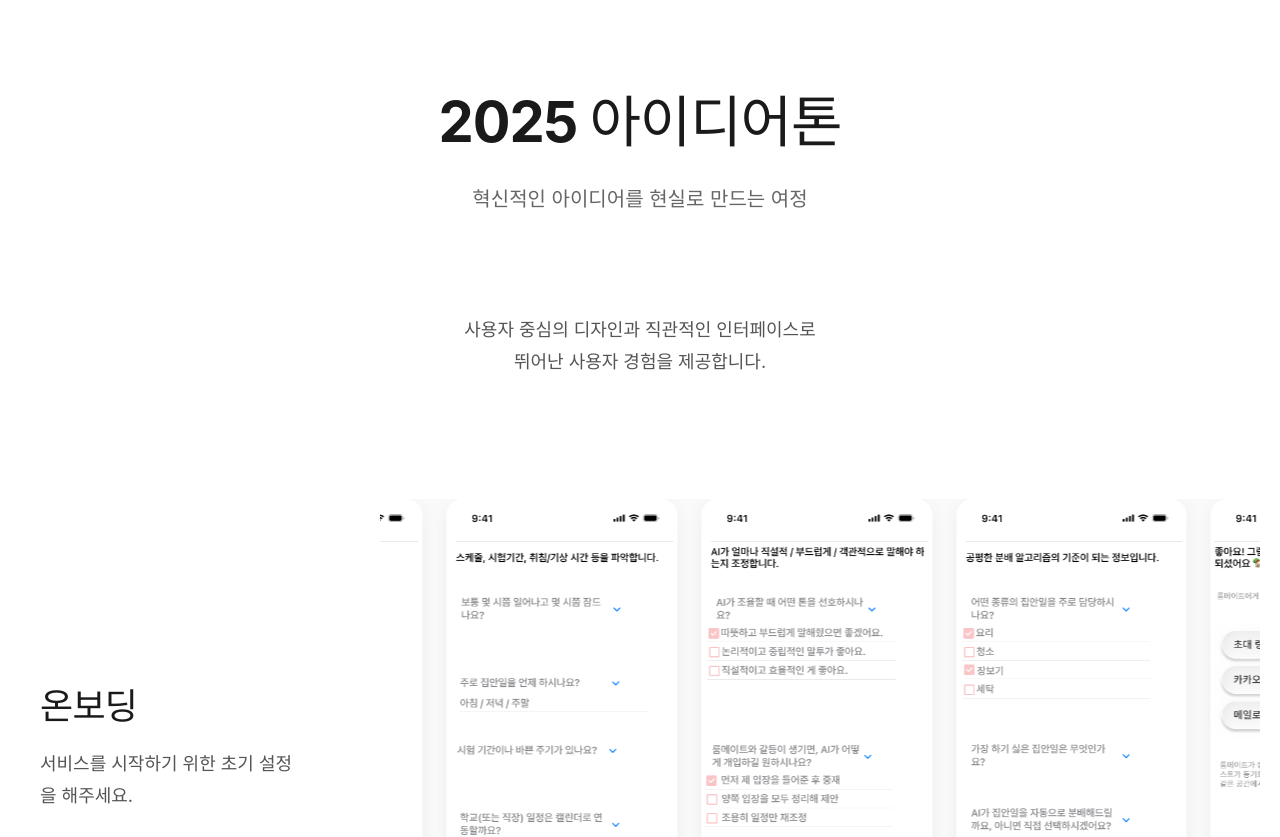
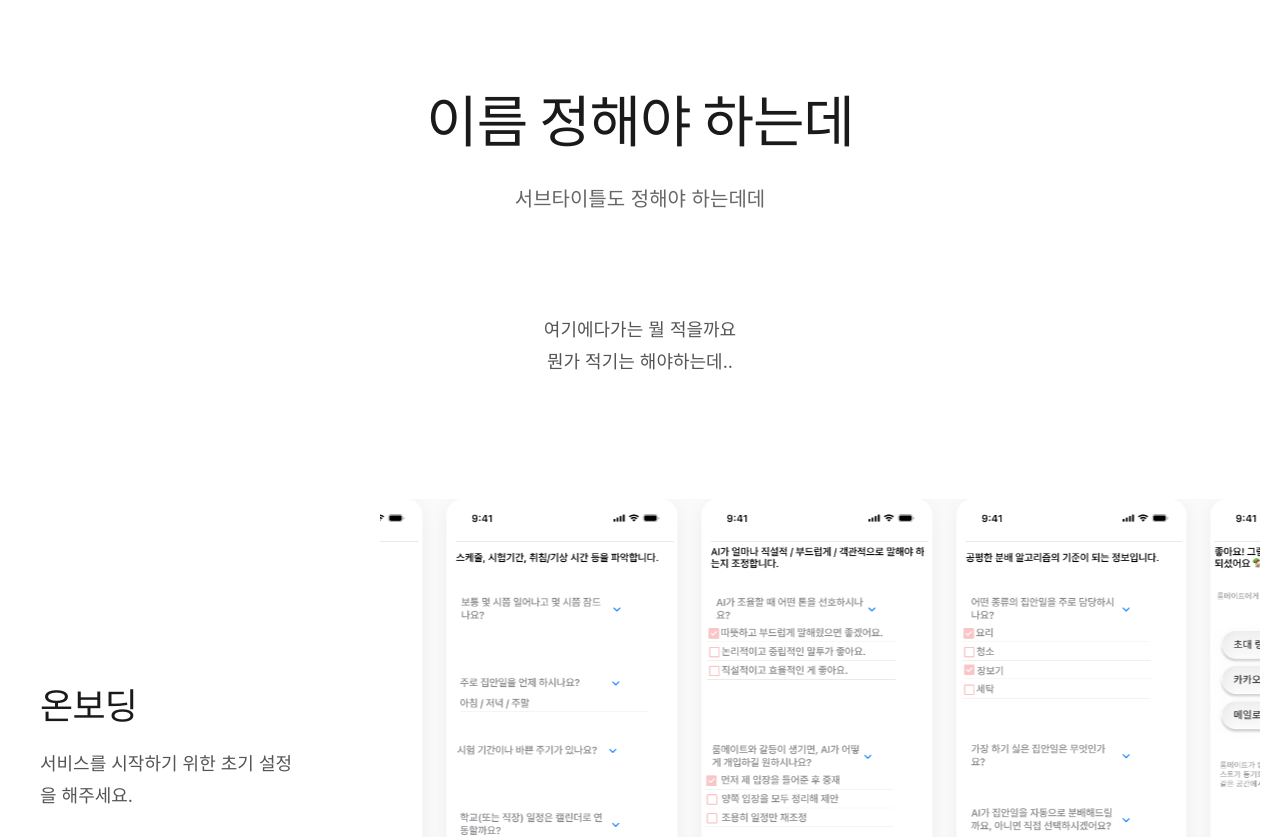
Before and after one commit to son-engr-kr/Likelion2025Ideaton-page, a React (Vite) app: page / in a window 1280 px wide. Shown: the top 837 px of the page. Built offline with nearby package versions, Linux system fonts and the light colour scheme.

Commit message:
text TBD

```diff
--- a/src/App.jsx
+++ b/src/App.jsx
@@ -128,14 +128,14 @@ function App() {
       <Route path="/" element={
         <div className="landing-page">
           <header className="header">
-            <h1 className="main-title">2025 아이디어톤</h1>
-            <p className="subtitle">혁신적인 아이디어를 현실로 만드는 여정</p>
+            <h1 className="main-title">이름 정해야 하는데</h1>
+            <p className="subtitle">서브타이틀도 정해야 하는데데</p>
           </header>
 
           <section className="intro-section">
             <p className="intro-text">
-              사용자 중심의 디자인과 직관적인 인터페이스로<br />
-              뛰어난 사용자 경험을 제공합니다.
+              여기에다가는 뭘 적을까요<br />
+              뭔가 적기는 해야하는데..
             </p>
           </section>
 
```
